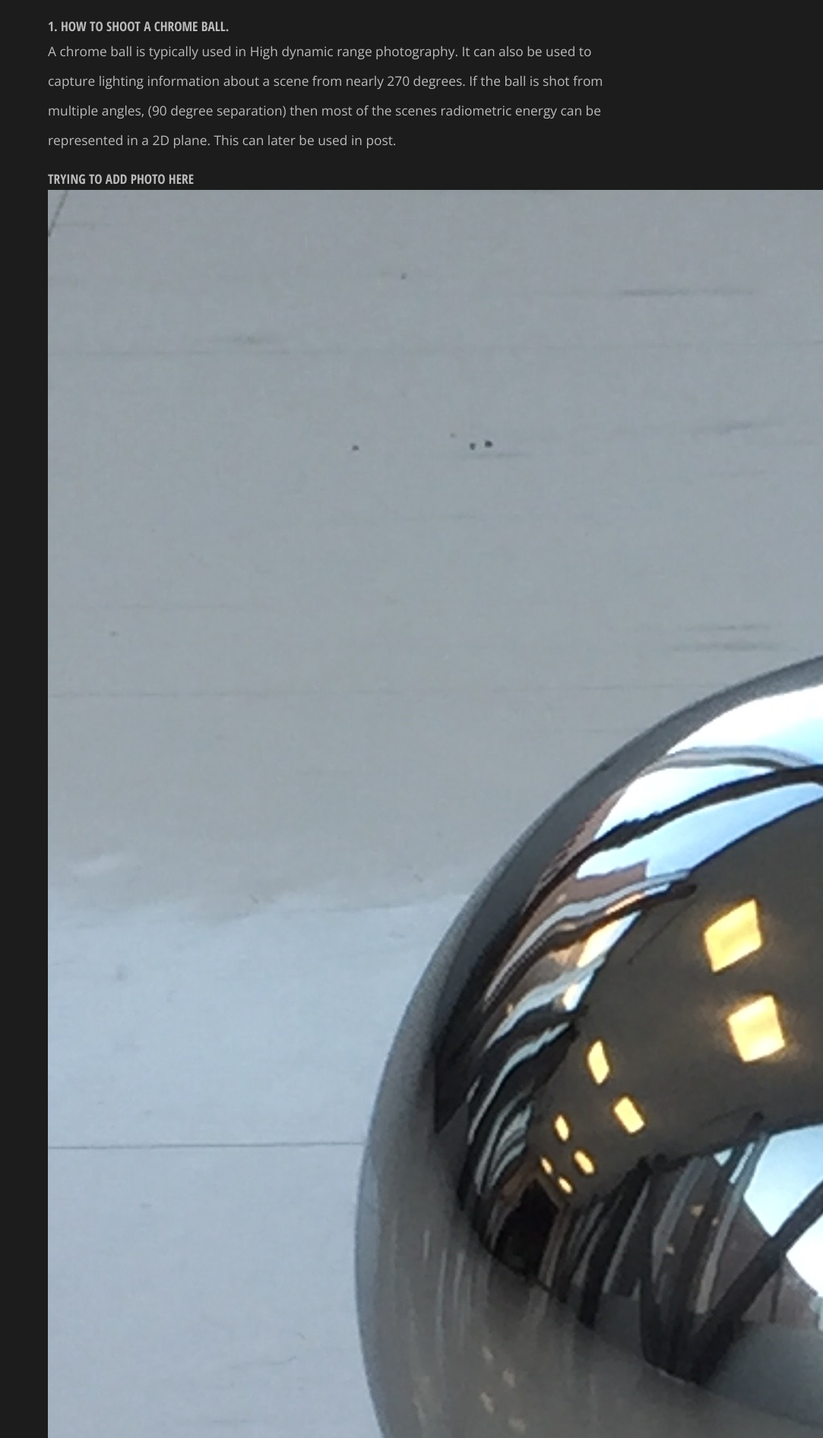
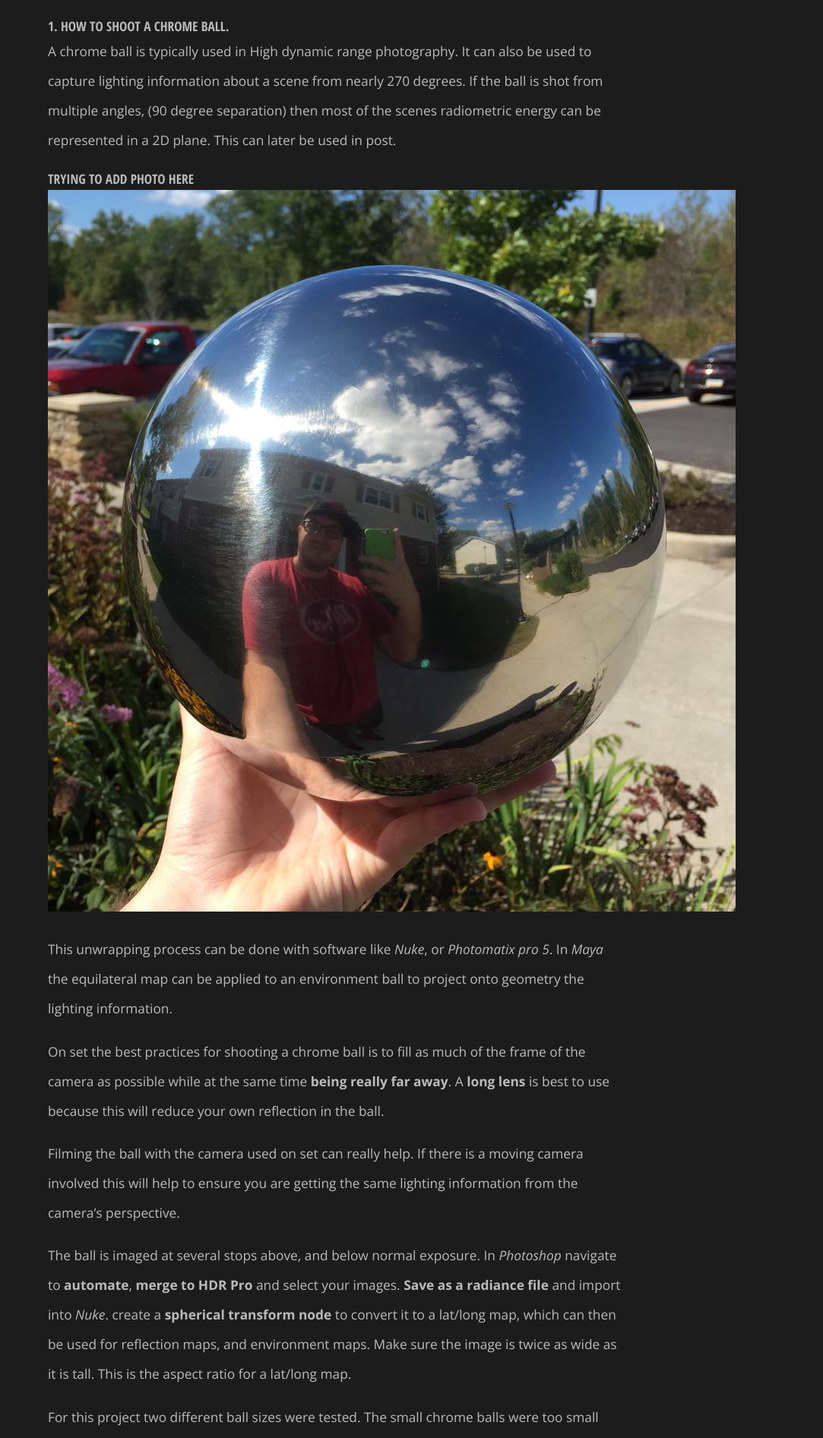
Before and after one commit to drewgillievfx/DrewGillie.com, a Jekyll site: the page built from _projects/01-Thesis.md, in a window 1280 px wide. Shown: the part 751-2644 px from the top of the page at 76% size, without its empty margins (197-1280 px from the left). Built offline with Jekyll 4.4.1, drawn with Linux system fonts in a browser that asks for light colours.

Commit message:
picture crop

```diff
--- a/_projects/01-Thesis.md
+++ b/_projects/01-Thesis.md
@@ -33,7 +33,7 @@ the scenes radiometric energy can be represented in a 2D plane. This can later
 be used in post.
 
 # trying to add photo here
-![First Chrome Ball](/images/ChromeBall/IMG_9153.jpg)
+![First Chrome Ball](/images/ChromeBall/FirstChromeBall.jpg)
 
   This unwrapping process can be done with software like *Nuke*, or
 *Photomatix pro 5*. In *Maya* the equilateral map can be applied to an
```
Also changed, not shown: images/ChromeBall/FirstChromeBall.jpg (added).
